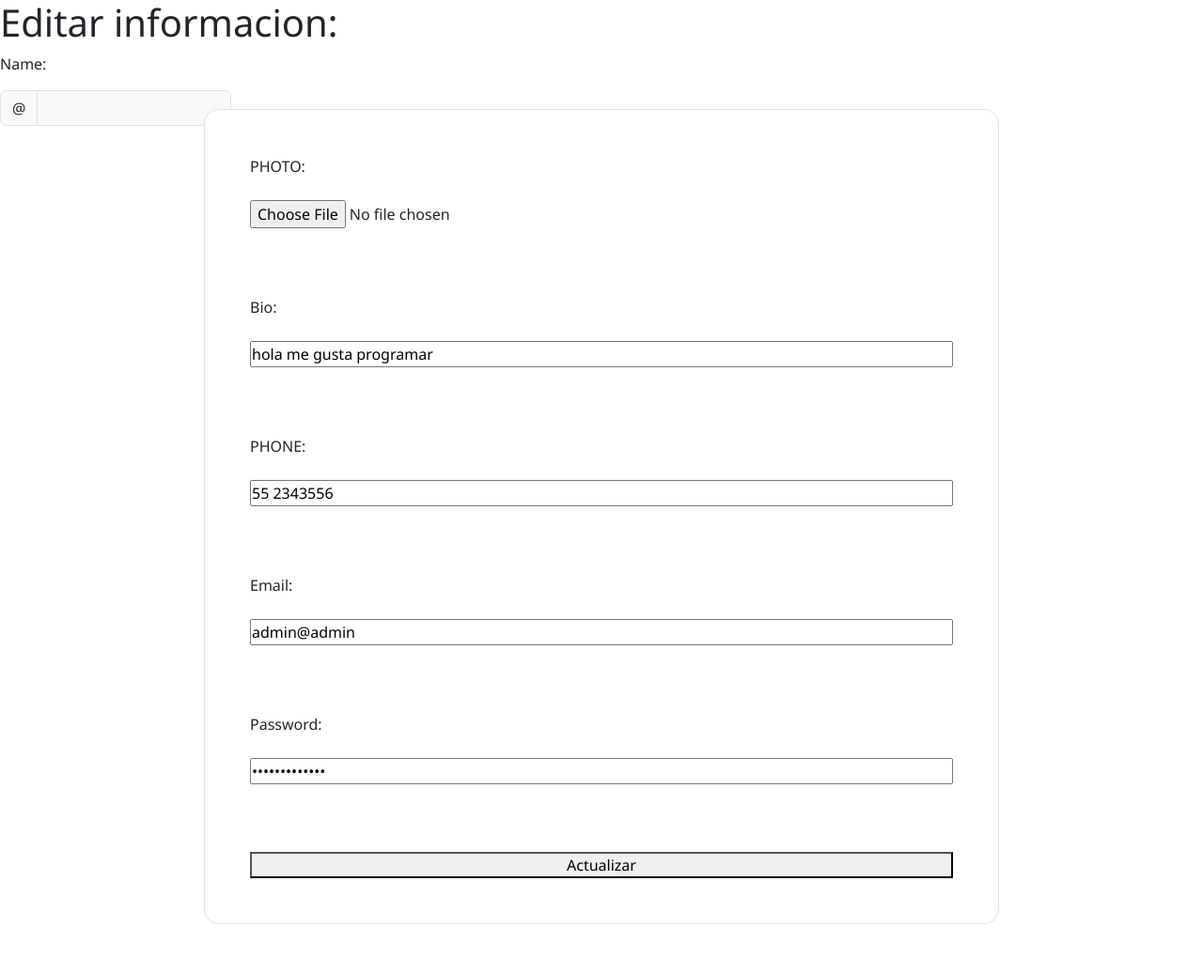
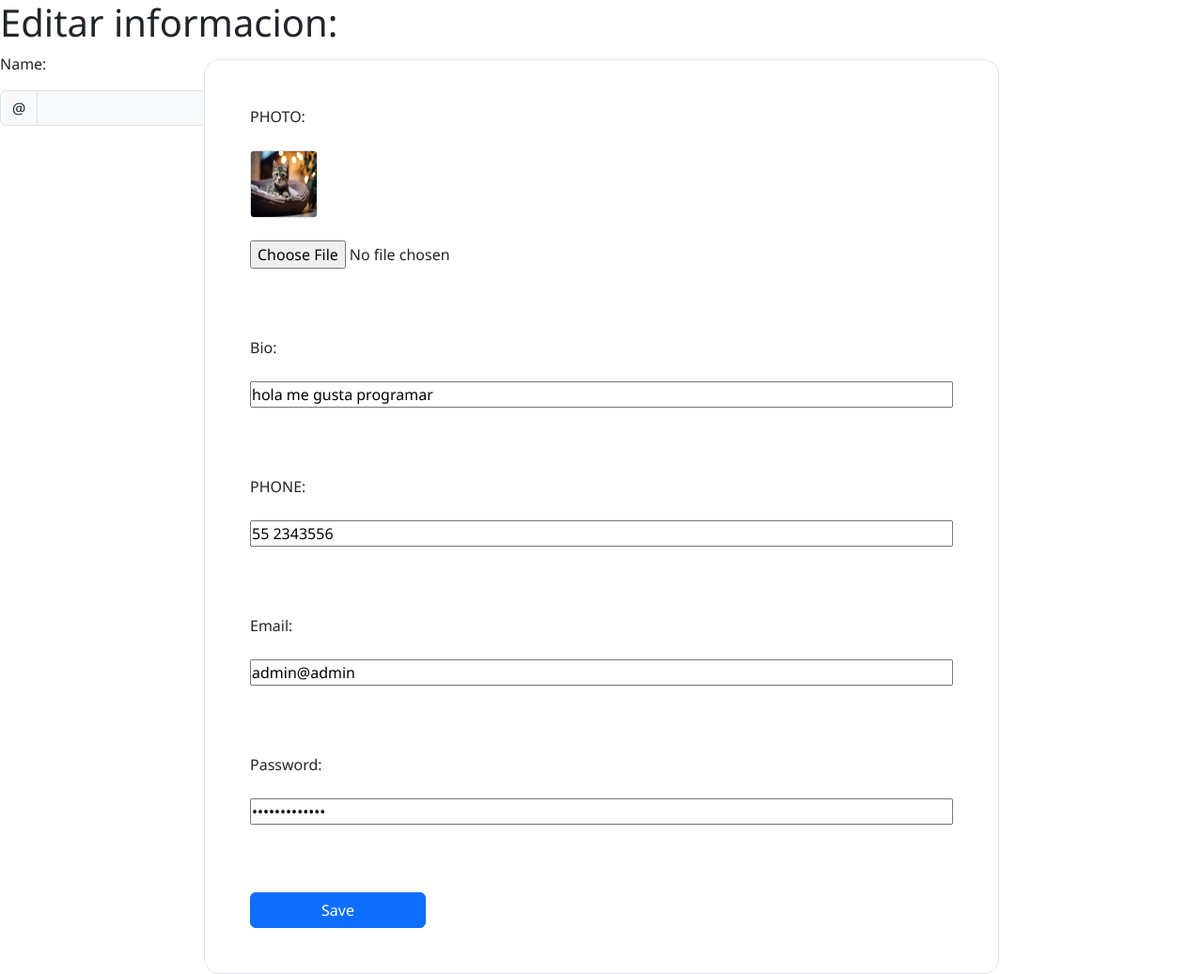
Before and after one commit to karim1311/sistemadelogin, a PHP site: page /views/edit.php in a window 1280 px wide. Shown: the whole page at 94% size. Before the commit the page ends 984 px from the top, so only its background shows below. Run offline with PHP 8.4, Linux system fonts and the light colour scheme; a user stored in the database is signed in; data comes from the database, SQL or seed files in the repository.

Commit message:
arreglo estilos y ver imagen en views/edit

```diff
--- a/views/edit.php
+++ b/views/edit.php
@@ -46,6 +46,7 @@ if (!isset($_SESSION["user_data"])) {
 
 
             <label for="photo">PHOTO:</label>
+            <img src=<?php echo $result["photo"] ?> class='border rounded-1' alt='picture' width="72"  height='72' />
             <input type="file" name="photo" id="photo" value="<?php echo $result["photo"] ?>">
 
 
@@ -70,7 +71,7 @@ if (!isset($_SESSION["user_data"])) {
 
             <br>
 
-            <button type="submit">Actualizar</button>
+            <button class="btn btn-primary w-25" type="submit">Save</button>
 
 
 
```
Also changed, not shown: 1 other file.
